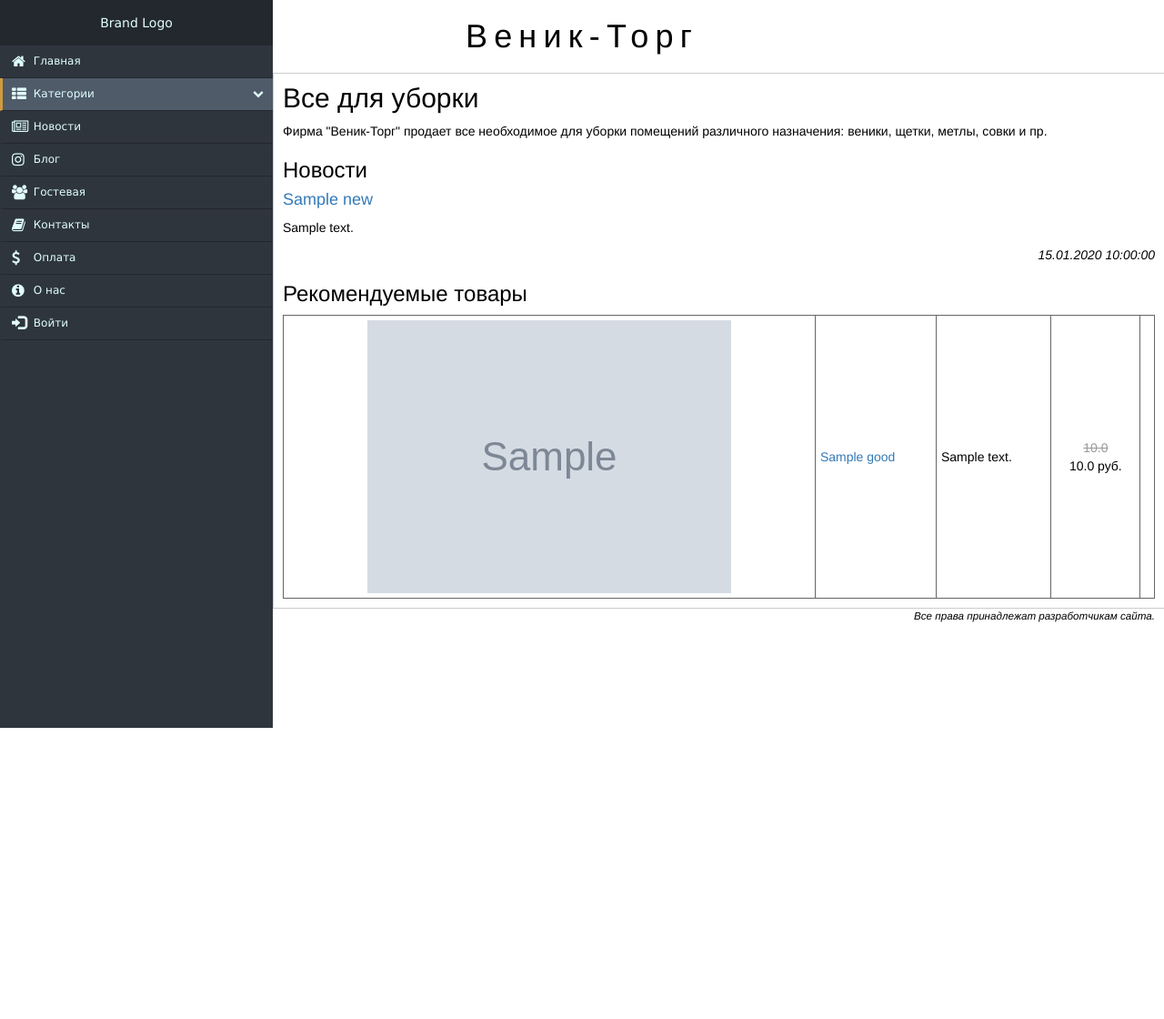
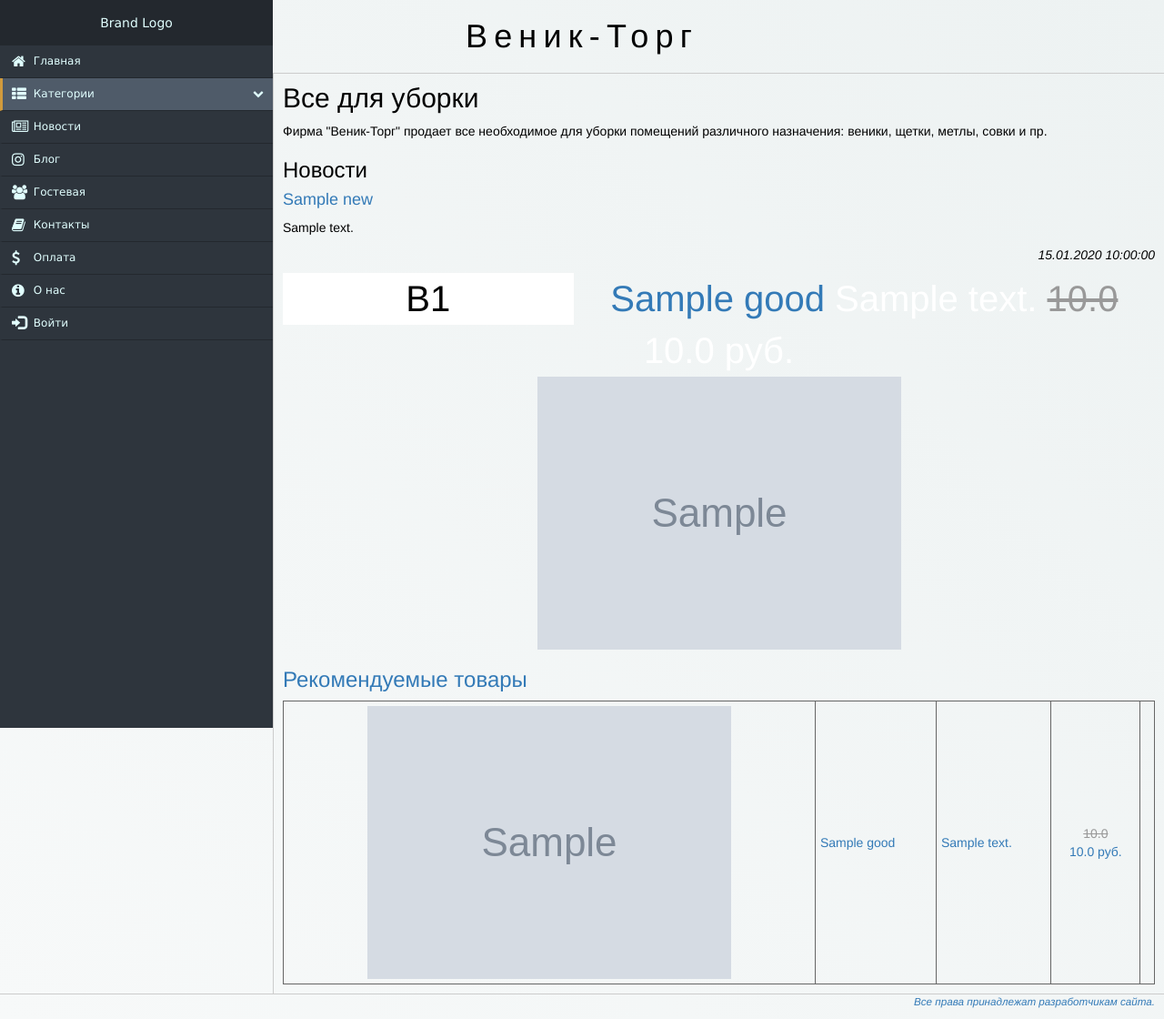
Before and after one commit to vladworldss/broomtrade, a Django app: page / in a window 1280 px wide. Shown: the whole page at 91% size. Before the commit the page ends 800 px from the top, so only its background shows below. Run offline with Django 3.2, Linux system fonts and the light colour scheme; tables that the repository leaves empty hold one stand-in row (values such as "Sample post"); grey boxes marked "Sample" are stand-in pictures; some libraries are stand-ins or nearby versions.

Commit message:
safe commit

```diff
--- a/broom_trade/settings.py
+++ b/broom_trade/settings.py
@@ -25,7 +25,7 @@ SECRET_KEY = '_4ad6+*o^e@x-co2@7(y0z7=7bvc&u(+es**w3n$gr_-8ua+3)'
 # SECURITY WARNING: don't run with debug turned on in production!
 DEBUG = True
 
-ALLOWED_HOSTS = []
+ALLOWED_HOSTS = ['192.168.100.4', '192.168.121.241', '192.168.137.20', '127.0.0.1']
 
 
 # Application definition
--- a/main/templates/mainpage.html
+++ b/main/templates/mainpage.html
@@ -11,6 +11,29 @@
         <p>{{ object.description}}</p>
         <p class="posted">{{ object.posted|date:"j.m.Y H:i:s" }}</p>
     {% endfor %}
+
+
+    {% for object in goods %}
+      <div class="container-fluid">
+        <div class="row">
+          <div class="col-md-4 col-xl-3 b1">B1</div>
+
+            <div>
+                <a href="{% url "goods_detail" pk=object.pk %}">{{ object.name }}</a>
+                {{ object.description }}
+                {% if object.price_acc > 0 %}
+                <span class="old-price">{{ object.price }}</span>
+            <br>{{ object.price_acc }}{% else %}{{ object.price }}{% endif %} руб.
+
+            </div>
+            <a href="{% url "goods_detail" pk=object.pk %}"><img src="{% thumbnail object.image "100x100" %}"><a>
+
+
+        </div>
+      </div>
+    {% endfor %}
+
+
   <h3>Рекомендуемые товары</h3>
   <table class="list-table">
     {% for object in goods %}
--- a/static/base.css
+++ b/static/base.css
@@ -1,7 +1,7 @@
 @charset "utf-8";
 body {
   color: #000000;
-  background-color: #FFFFFF;
+  background: linear-gradient(to top right, #f7f9f9, #edf2f2);
   margin: 0px;
   padding: 0px;
 }
--- a/static/main.css
+++ b/static/main.css
@@ -367,3 +367,24 @@ body {
   margin: 0px;
   padding: 0px;
 }
+.container-fluid {
+      text-align: center;
+      font-size: 40px;
+      font-weight: 300;
+      color: #fff;
+}
+.b1 {
+        background-color: rgba(255, 255, 255, 1);
+      color: #000;
+}
+
+  .b2 {
+    background-color: rgba(255, 255, 255, .66);
+  }
+
+  .b3 {
+    background-color: rgba(255, 255, 255, .33);
+  }
+  .b4 {
+    background-color: rgba(255, 255, 255, 0);
+  }
```
